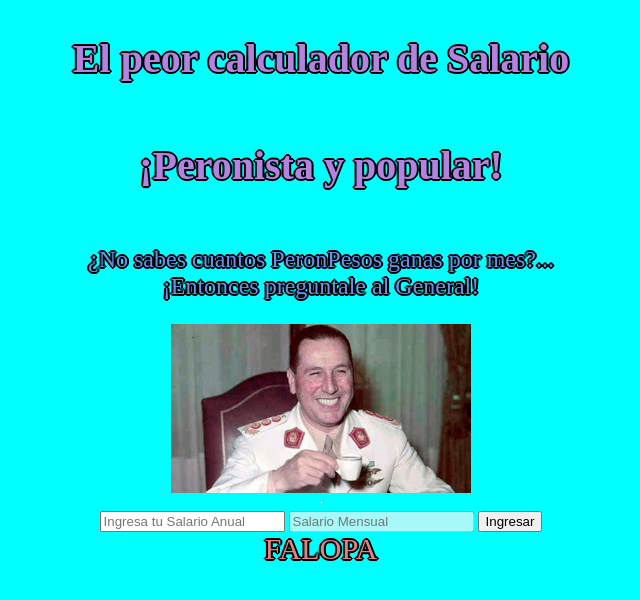
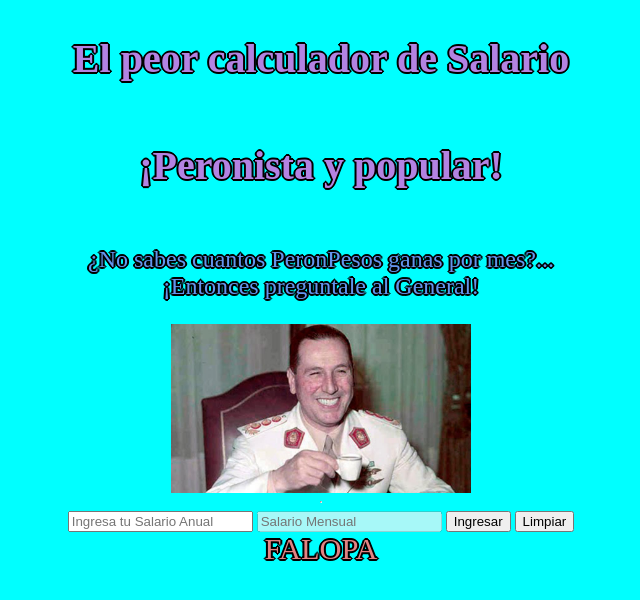
Before and after one commit to davidicabello/clase-5, a plain HTML site: page index.html in a window 1280 px wide. Shown: the whole page, without its empty margins (319-959 px from the left). Drawn offline with Linux system fonts and the light colour scheme.

Commit message:
Clear BUtton
Added a clear button because is more good

```diff
--- a/index.html
+++ b/index.html
@@ -21,6 +21,7 @@
         <input type="text" placeholder="Ingresa tu Salario Anual" id="ingresar-salario" />
         <input type="text" placeholder="Salario Mensual" name="salario-mensual" disabled id="salario-mensual" />
         <input type="submit" value="Ingresar" id="ingresar" />
+        <button type="reset">Limpiar</button>
     </form>
     <div id="resultado">FALOPA</div>
 </body>
```
